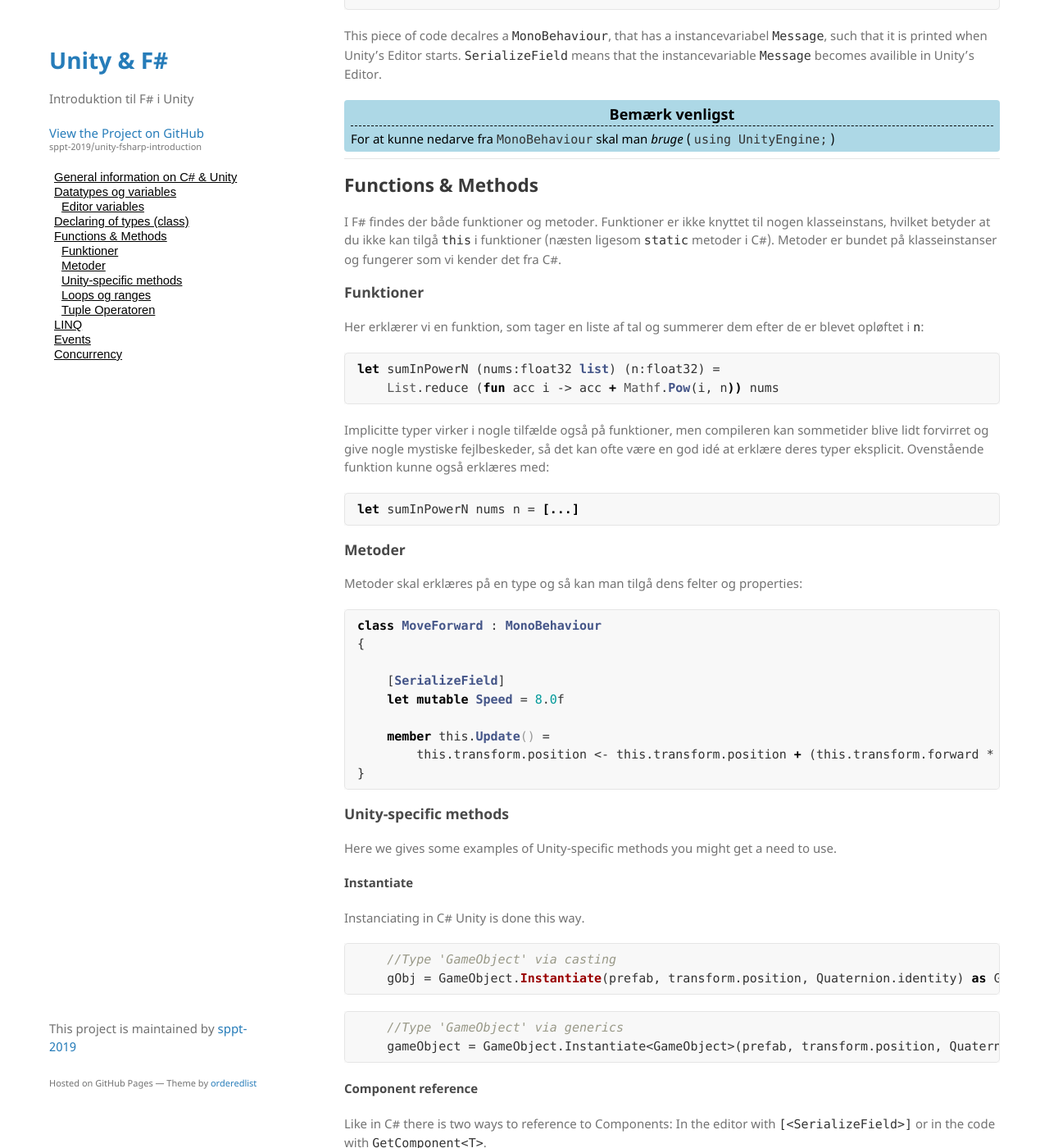
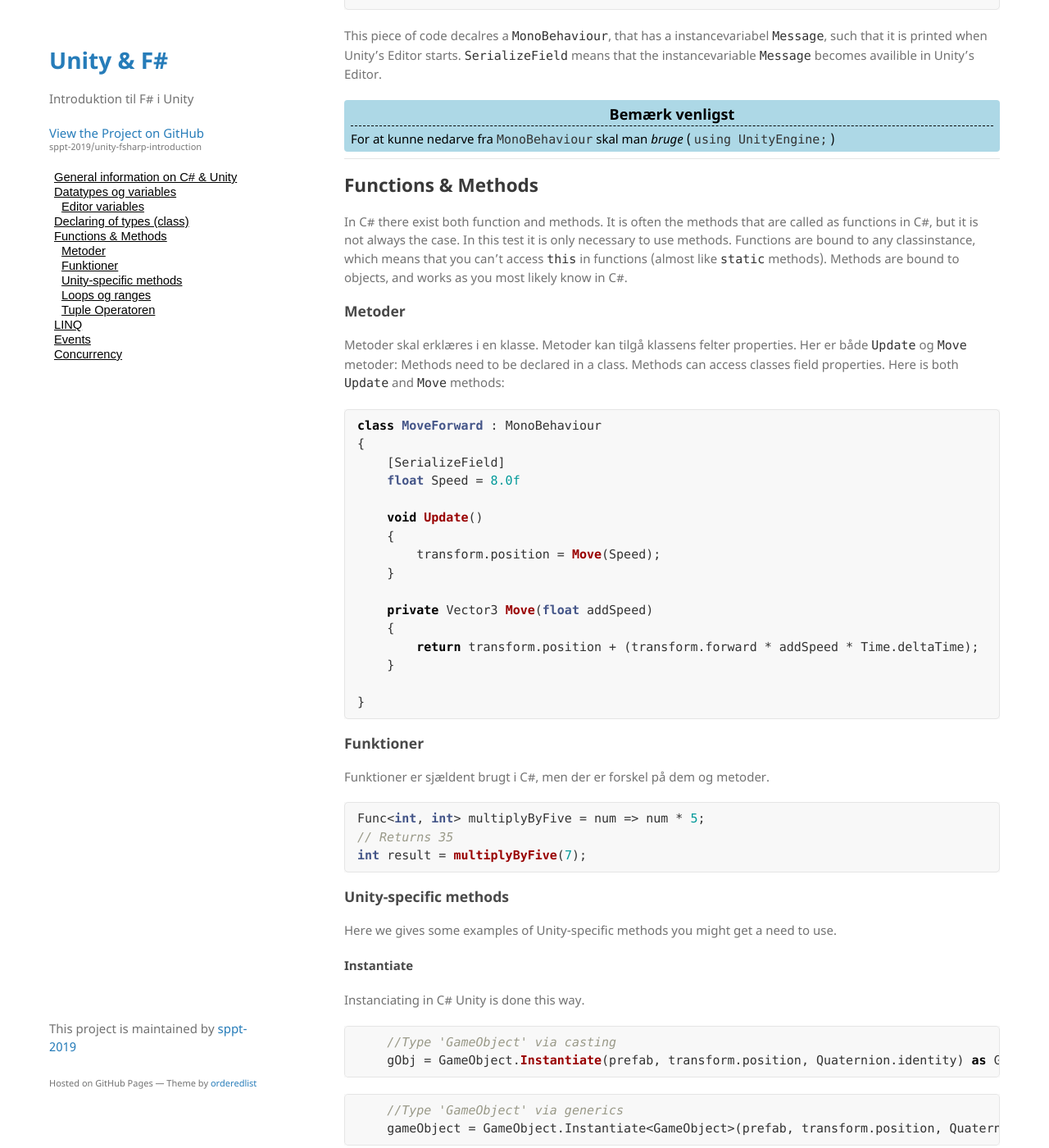
Before and after one commit to sppt-2019/unity-fsharp-introduction, a Jekyll site: the page built from csharp-eng.md, in a window 1280 px wide and 1400 px high, scrolled down 1287 px. Shown: the whole window at 82% size. Built offline with Jekyll 4.4.1, drawn with Linux system fonts in a browser that asks for light colours; our own code applies the rules of GitHub Pages for plain Markdown files.

Commit message:
methods translated to english

````diff
--- a/csharp-eng.md
+++ b/csharp-eng.md
@@ -52,32 +52,38 @@ This piece of code decalres a `MonoBehaviour`, that has a instancevariabel `Mess
 
 ___
 ## Functions & Methods
-I F# findes der både funktioner og metoder. Funktioner er ikke knyttet til nogen klasseinstans, hvilket betyder at du ikke kan tilgå `this` i funktioner (næsten ligesom `static` metoder i C#). Metoder er bundet på klasseinstanser og fungerer som vi kender det fra C#.
+In C# there exist both function and methods. It is often the methods that are called as functions in C#, but it is not always the case. In this test it is only necessary to use methods.
+Functions are bound to any classinstance, which means that you can't access `this` in functions (almost like `static` methods). Methods are bound to objects, and works as you most likely know in C#.
+
+### Metoder
+Metoder skal erklæres i en klasse. Metoder kan tilgå klassens felter properties. Her er både `Update` og `Move` metoder:
+Methods need to be declared in a class. Methods can access classes field properties. Here is both `Update` and `Move` methods:
+```csharp
+class MoveForward : MonoBehaviour
+{
+    [SerializeField]
+    float Speed = 8.0f
+
+    void Update()
+    {
+        transform.position = Move(Speed);
+    }
+
+    private Vector3 Move(float addSpeed)
+    {
+        return transform.position + (transform.forward * addSpeed * Time.deltaTime);
+    }
+
+}
+```
 
 ### Funktioner
-Her erklærer vi en funktion, som tager en liste af tal og summerer dem efter de er blevet opløftet i `n`:
-```fsharp
-let sumInPowerN (nums:float32 list) (n:float32) =
-    List.reduce (fun acc i -> acc + Mathf.Pow(i, n)) nums
-```
-Implicitte typer virker i nogle tilfælde også på funktioner, men compileren kan sommetider blive lidt forvirret og give nogle mystiske fejlbeskeder, så det kan ofte være en god idé at erklære deres typer eksplicit. Ovenstående funktion kunne også erklæres med:
-```fsharp
-let sumInPowerN nums n = [...]
-```
-
-### Metoder
-Metoder skal erklæres på en type og så kan man tilgå dens felter og properties:
-
-```fsharp
-class MoveForward : MonoBehaviour
-{
-
-    [SerializeField]
-    let mutable Speed = 8.0f
-
-    member this.Update() =
-        this.transform.position <- this.transform.position + (this.transform.forward * Speed * Time.deltaTime)
-}
+Funktioner er sjældent brugt i C#, men der er forskel på dem og metoder.
+<!-- Her erklærer vi en funktion, som tager en liste af tal og summerer dem efter de er blevet opløftet i `n`: -->
+```csharp
+Func<int, int> multiplyByFive = num => num * 5;
+// Returns 35
+int result = multiplyByFive(7);
 ```
 
 ### Unity-specific methods
````
